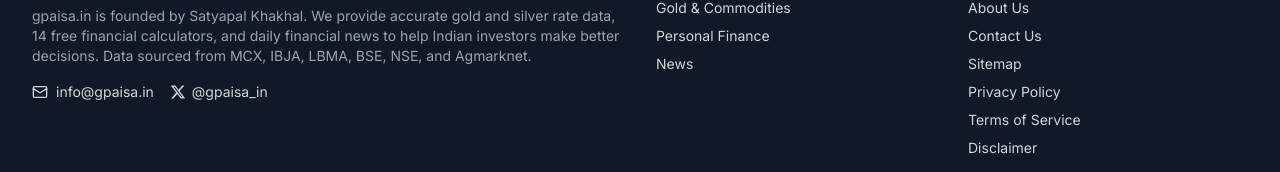
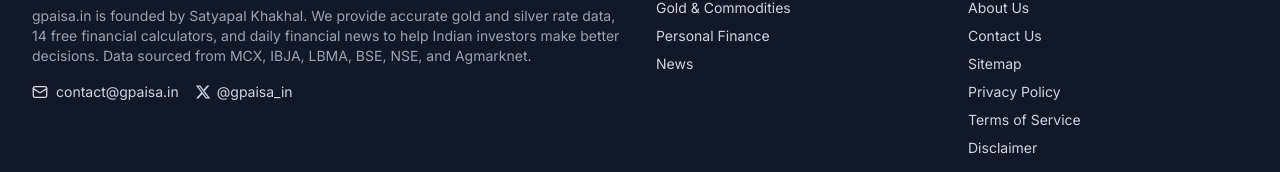
Before and after one commit to satyapalkhakhal/Gpaisa, a Next.js app: page / in a window 1280 px wide. Shown: the part 1750-1922 px from the top of the page. Built offline with nearby package versions, Linux system fonts and the light colour scheme; no server answers; the database is empty.

Commit message:
mail change

```diff
--- a/app/disclaimer/page.tsx
+++ b/app/disclaimer/page.tsx
@@ -239,7 +239,7 @@
                                 If you have questions about this disclaimer, please contact us:
                             </p>
                             <div className="bg-gray-50 p-4 rounded-lg">
-                                <p className="text-gray-700"><strong>Email:</strong> <a href="mailto:legal@gpaisa.in" className="text-primary-600 hover:underline">legal@gpaisa.in</a></p>
+                                <p className="text-gray-700"><strong>Email:</strong> <a href="mailto:contact@gpaisa.in" className="text-primary-600 hover:underline">contact@gpaisa.in</a></p>
                                 <p className="text-gray-700"><strong>Website:</strong> <a href="https://www.gpaisa.in/contact" className="text-primary-600 hover:underline">https://www.gpaisa.in/contact</a></p>
                             </div>
                         </section>
--- a/app/page.tsx
+++ b/app/page.tsx
@@ -180,7 +180,7 @@
                 'url': 'https://www.gpaisa.in',
                 'logo': { '@type': 'ImageObject', 'url': 'https://www.gpaisa.in/android-chrome-512x512.png', 'width': 512, 'height': 512 },
                 'founder': { '@type': 'Person', 'name': 'Satyapal Khakhal', 'url': 'https://www.gpaisa.in/about' },
-                'contactPoint': { '@type': 'ContactPoint', 'email': 'info@gpaisa.in', 'contactType': 'customer support' },
+                'contactPoint': { '@type': 'ContactPoint', 'email': 'contact@gpaisa.in', 'contactType': 'customer support' },
                 'sameAs': ['https://twitter.com/gpaisa_in']
             },
             'potentialAction': {
@@ -537,7 +537,7 @@
                                             𝕏 @gpaisa_in
                                         </a>
                                         <span className="text-gray-300">|</span>
-                                    <a href="mailto:info@gpaisa.in" className="text-xs font-bold text-gray-500 hover:text-gray-700 transition-colors">info@gpaisa.in</a>
+                                        <a href="mailto:contact@gpaisa.in" className="text-xs font-bold text-gray-500 hover:text-gray-700 transition-colors">contact@gpaisa.in</a>
                                     </div>
                                 </div>
                             </section>
--- a/app/privacy-policy/page.tsx
+++ b/app/privacy-policy/page.tsx
@@ -174,7 +174,7 @@
                             </ul>
                             <p className="text-gray-700">
                                 To exercise these rights, please contact us at{' '}
-                                <a href="mailto:privacy@gpaisa.in" className="text-primary-600 hover:underline">privacy@gpaisa.in</a>.
+                                <a href="mailto:contact@gpaisa.in" className="text-primary-600 hover:underline">contact@gpaisa.in</a>.
                             </p>
                         </section>
 
@@ -205,7 +205,7 @@
                                 If you have any questions about this Privacy Policy or our data practices, please contact us:
                             </p>
                             <div className="bg-gray-50 p-4 rounded-lg">
-                                <p className="text-gray-700"><strong>Email:</strong> <a href="mailto:privacy@gpaisa.in" className="text-primary-600 hover:underline">privacy@gpaisa.in</a></p>
+                                <p className="text-gray-700"><strong>Email:</strong> <a href="mailto:contact@gpaisa.in" className="text-primary-600 hover:underline">contact@gpaisa.in</a></p>
                                 <p className="text-gray-700"><strong>Website:</strong> <a href="https://www.gpaisa.in/contact" className="text-primary-600 hover:underline">https://www.gpaisa.in/contact</a></p>
                             </div>
                         </section>
--- a/app/terms/page.tsx
+++ b/app/terms/page.tsx
@@ -223,7 +223,7 @@
                                 If you have any questions about these Terms of Service, please contact us:
                             </p>
                             <div className="bg-gray-50 p-4 rounded-lg">
-                                <p className="text-gray-700"><strong>Email:</strong> <a href="mailto:legal@gpaisa.in" className="text-primary-600 hover:underline">legal@gpaisa.in</a></p>
+                                <p className="text-gray-700"><strong>Email:</strong> <a href="mailto:contact@gpaisa.in" className="text-primary-600 hover:underline">contact@gpaisa.in</a></p>
                                 <p className="text-gray-700"><strong>Website:</strong> <a href="https://www.gpaisa.in/contact" className="text-primary-600 hover:underline">https://www.gpaisa.in/contact</a></p>
                             </div>
                         </section>
--- a/components/Footer.tsx
+++ b/components/Footer.tsx
@@ -20,9 +20,9 @@
                             {t('footer', 'about')}
                         </p>
                         <div className="flex items-center flex-wrap gap-4">
-                            <a href="mailto:info@gpaisa.in" className="flex items-center text-sm hover:text-primary-400 transition-colors">
+                            <a href="mailto:contact@gpaisa.in" className="flex items-center text-sm hover:text-primary-400 transition-colors">
                                 <Mail className="h-4 w-4 mr-2" />
-                                info@gpaisa.in
+                                contact@gpaisa.in
                             </a>
                             <a
                                 href="https://twitter.com/gpaisa_in"
```
Lines whose indentation alone changed are shown as unchanged.
